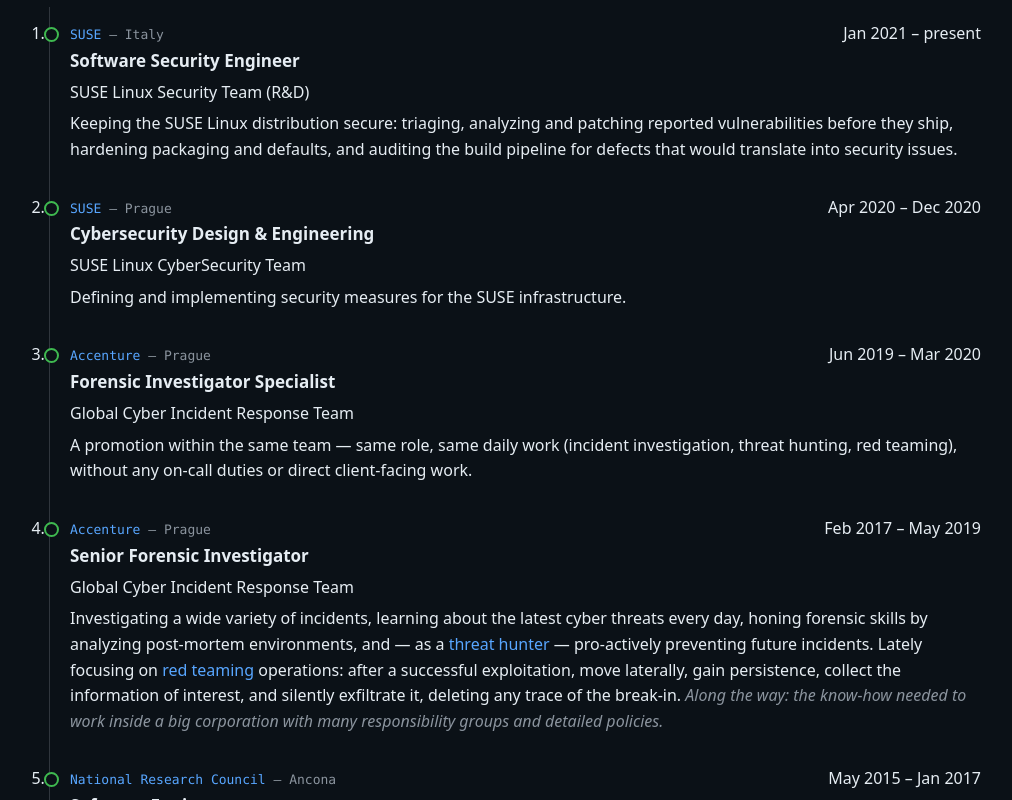
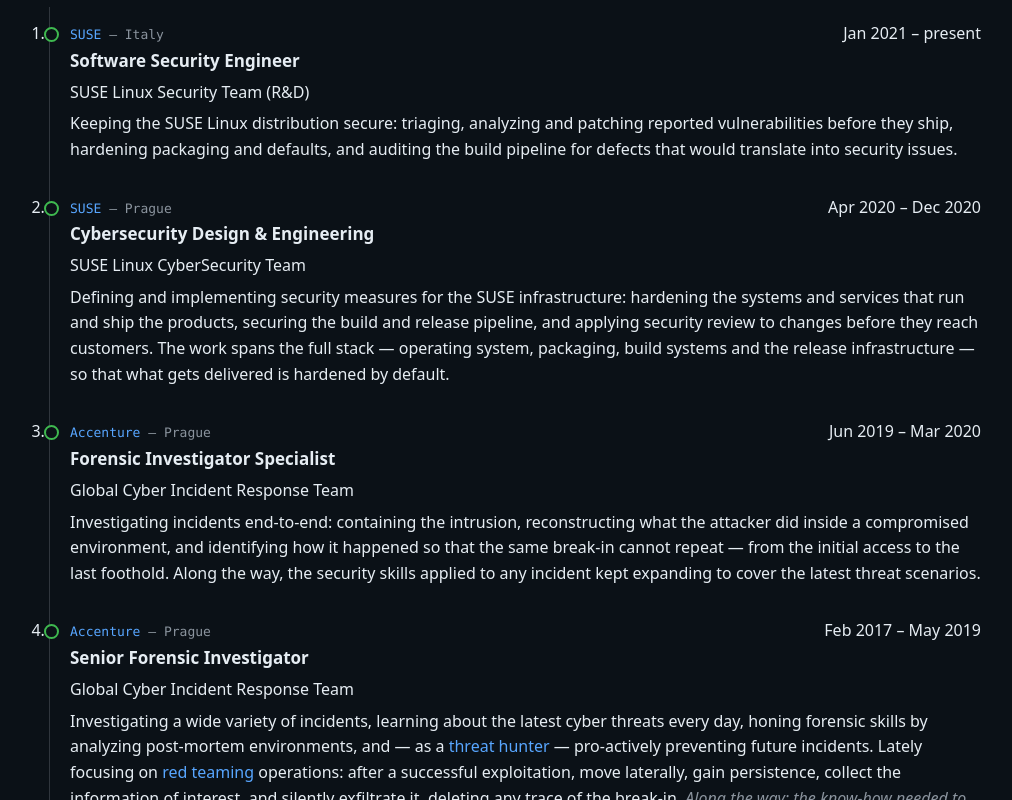
Before and after one commit to StayPirate/resumepagetest, a website built with Vite: page index.html in a window 1280 px wide. Shown: the part 680-1480 px from the top of the page, without its empty margins (125-1137 px from the left). Built offline with nearby package versions, Linux system fonts and the light colour scheme.

Commit message:
fix: rewrite experience descriptions (infra measures; investigation without promotion wording)

```diff
--- a/index.html
+++ b/index.html
@@ -74,7 +74,11 @@ $</pre>
             <h3>Cybersecurity Design &amp; Engineering</h3>
             <p>SUSE Linux CyberSecurity Team</p>
             <p>
-              Defining and implementing security measures for the SUSE infrastructure.
+              Defining and implementing security measures for the SUSE infrastructure: hardening the
+              systems and services that run and ship the products, securing the build and release
+              pipeline, and applying security review to changes before they reach customers.
+              The work spans the full stack — operating system, packaging, build systems and the
+              release infrastructure — so that what gets delivered is hardened by default.
             </p>
           </li>
         <li>
@@ -85,9 +89,11 @@ $</pre>
             <h3>Forensic Investigator Specialist</h3>
             <p>Global Cyber Incident Response Team</p>
             <p>
-              A promotion within the same team — same role, same daily work
-              (incident investigation, threat hunting, red teaming),
-              without any on-call duties or direct client-facing work.
+              Investigating incidents end-to-end: containing the intrusion, reconstructing what the
+              attacker did inside a compromised environment, and identifying how it happened
+              so that the same break-in cannot repeat — from the initial access to the last
+              foothold. Along the way, the security skills applied to any incident kept expanding
+              to cover the latest threat scenarios.
             </p>
           </li>
         <li>
```
